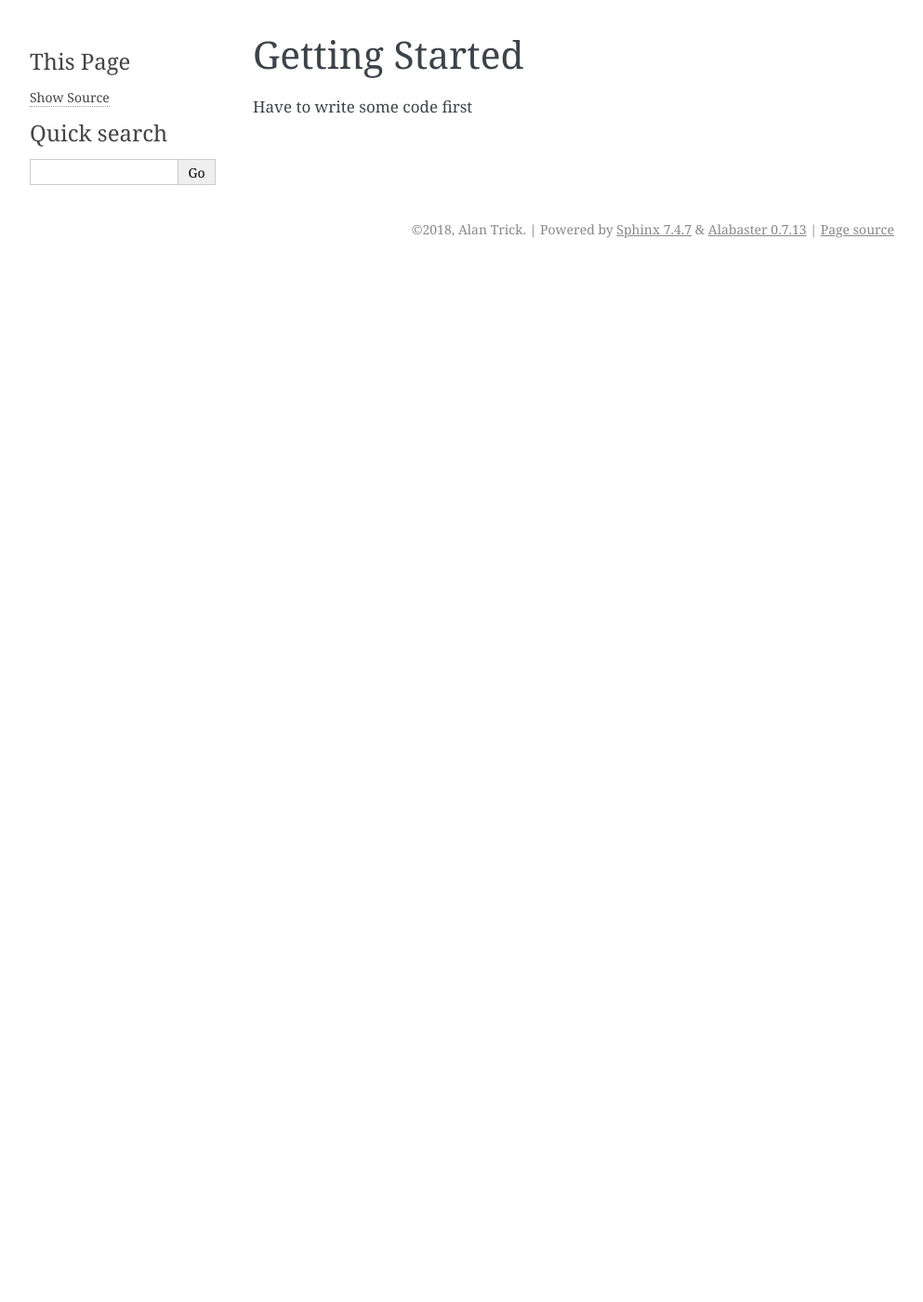
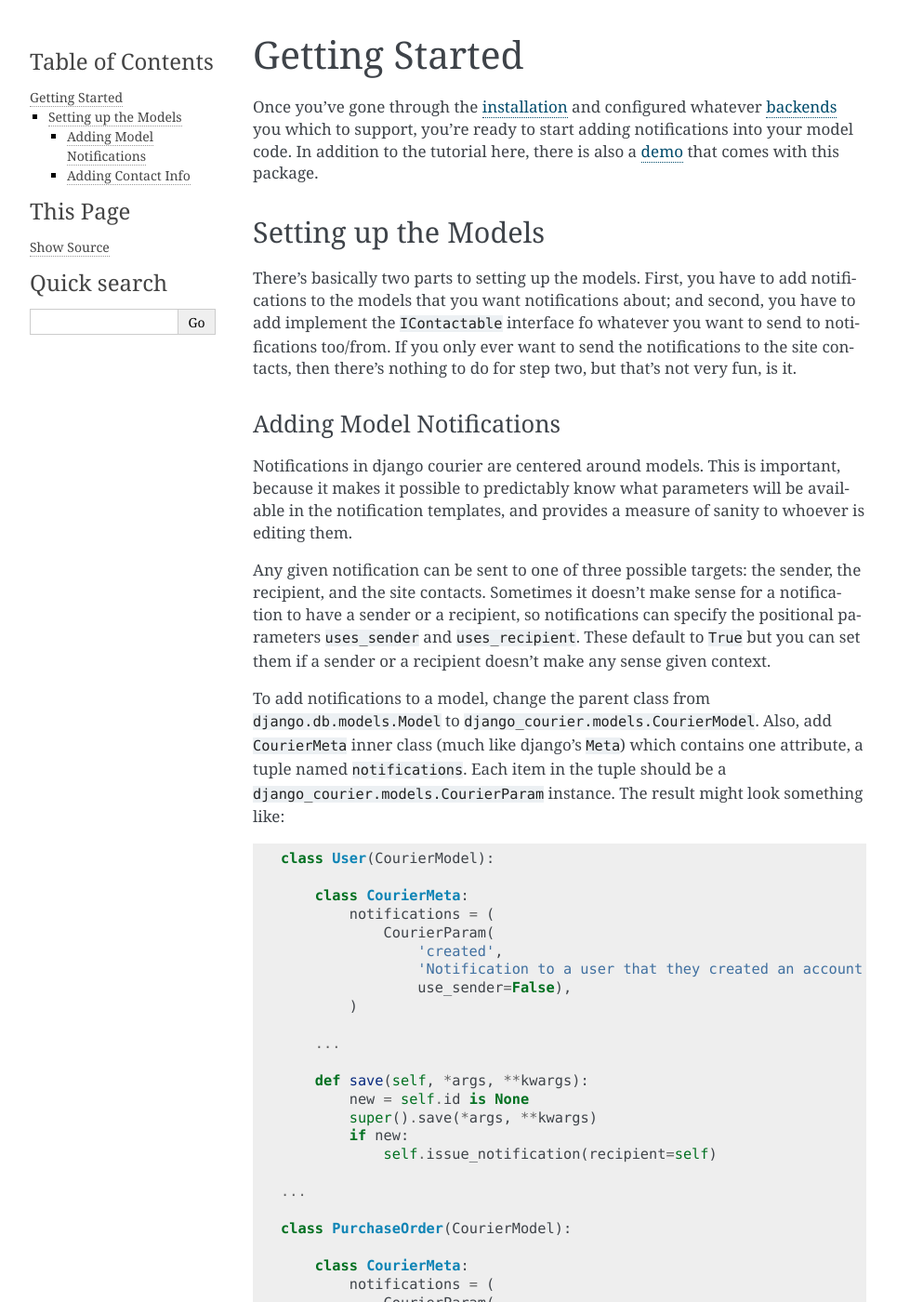
Before and after one commit to kudozexperience/django-vox, a Sphinx documentation site: the page built from docs/getting_started.rst, in a window 1280 px wide and 1400 px high. Shown: the whole window at 93% size, without its empty margins (148-1141 px from the left). Built offline with Sphinx 7.4.7, drawn with Linux system fonts in a browser that asks for light colours; some of the changed text lies outside the part shown.

Commit message:
finished fleshing out demo, add missing files to package

```diff
--- a/docs/getting_started.rst
+++ b/docs/getting_started.rst
@@ -1,4 +1,122 @@
 Getting Started
 ===============
 
-Have to write some code first
+Once you've gone through the :doc:`installation <installation>`
+and configured whatever :doc:`backends <backends>` you which to support,
+you're ready to start adding notifications into your model code. In
+addition to the tutorial here, there is also a :doc:`demo <demo>` that
+comes with this package.
+
+Setting up the Models
+---------------------
+
+There's basically two parts to setting up the models. First, you have
+to add notifications to the models that you want notifications about;
+and second, you have to add implement the ``IContactable`` interface
+fo whatever you want to send to notifications too/from. If you only
+ever want to send the notifications to the site contacts, then there's
+nothing to do for step two, but that's not very fun, is it.
+
+Adding Model Notifications
+~~~~~~~~~~~~~~~~~~~~~~~~~~
+
+Notifications in django courier are centered around models. This is
+important, because it makes it possible to predictably know what
+parameters will be available in the notification templates, and
+provides a measure of sanity to whoever is editing them.
+
+Any given notification can be sent to one of three possible targets:
+the sender, the recipient, and the site contacts. Sometimes it doesn't
+make sense for a notification to have a sender or a recipient, so
+notifications can specify the positional parameters ``uses_sender``
+and ``uses_recipient``. These default to ``True`` but you can set them
+if a sender or a recipient doesn't make any sense given context.
+
+To add notifications to a model, change the parent class from
+``django.db.models.Model`` to ``django_courier.models.CourierModel``.
+Also, add ``CourierMeta`` inner class (much like django's ``Meta``)
+which contains one attribute, a tuple named ``notifications``. Each
+item in the tuple should be a ``django_courier.models.CourierParam``
+instance. The result might look something like::
+
+  class User(CourierModel):
+
+      class CourierMeta:
+          notifications = (
+              CourierParam(
+                  'created',
+                  'Notification to a user that they created an account',
+                  use_sender=False),
+          )
+
+      ...
+
+      def save(self, *args, **kwargs):
+          new = self.id is None
+          super().save(*args, **kwargs)
+          if new:
+              self.issue_notification(recipient=self)
+
+  ...
+
+  class PurchaseOrder(CourierModel):
+
+      class CourierMeta:
+          notifications = (
+              CourierParam(
+                  'received', 'Notification from shop_manager to purchaser '
+                              'that an order was received.'),
+              CourierParam(
+                  'on_hold',  'Notification shop manager to purchaser '
+                              'that an order is on hold.'),
+          )
+
+      def save(self, *args, **kwargs):
+          new = self.id is None
+          if not new:
+              old = PurchaseOrder.objects.get(pk=self.pk)
+          super().save(*args, **kwargs)
+          if new:
+              self.issue_notification('received', recipient=self.purchaser,
+                                      sender=self.shop.manager)
+          if not new and not old.on_hold and self.on_hold:
+              self.issue_notification('on_hold', recipient=self.purchaser,
+                                      sender=self.shop.manager)
+
+
+Once you've finished adding these, you'll need to regenerate the
+notifications table using the ``make_notifications`` management command::
+
+    python3 manage.py make_notifications
+
+
+Adding Contact Info
+~~~~~~~~~~~~~~~~~~~~~~~~~~
+
+Now we have to implement the ``django_courier.models.IContactable`` interface
+for all the senders and recipients of our notifications. This means
+implementing the ``get_contacts_for_notification(notification)`` method.
+This method takes a notification, and returns all of the contacts that the
+object has enabled for that notification. The idea behind this method is that
+it allows you to implement your own notification preferences on a per-contact
+basis.
+
+For now, we're just going to make an implementation that assumes every user
+will get email notifications for all notifications. We can alter the user
+class to look like this::
+
+  from django_courier.models import IContactable, Contact
+
+  class User(CourierModel, IContactable):
+      ...
+      email = models.EmailField(max_length=254, unique=True)
+
+      def get_contacts_for_notification(notification):
+          return Contact('email', self.email)
+
+
+And there you have it. Now, in order for this to do anything useful,
+you'll need to add some appropriate :doc:`templates <templates>`.
+In this case, you'll want an email template for the recipient of the
+"user created" notification, and possibly a template for a site contact
+too.
--- a/docs/index.rst
+++ b/docs/index.rst
@@ -11,9 +11,12 @@
    :caption: Contents:
 
    installation
+   getting_started
    backends
    protocols
    templates
+   demo
+   comparison
 
 
 Indices and tables
--- /dev/null
+++ b/requirements.txt
@@ -0,0 +1,4 @@
+Django>=1.11,<2.0
+django-anymail
+twilio
+requests
```
Also changed, not shown: docs/comparison.rst (added, +189 -0 lines), docs/demo.rst (added, +53 -0 lines), setup.cfg (added, +46 -0 lines), setup.py (+3 -42 lines), 4 other files.
